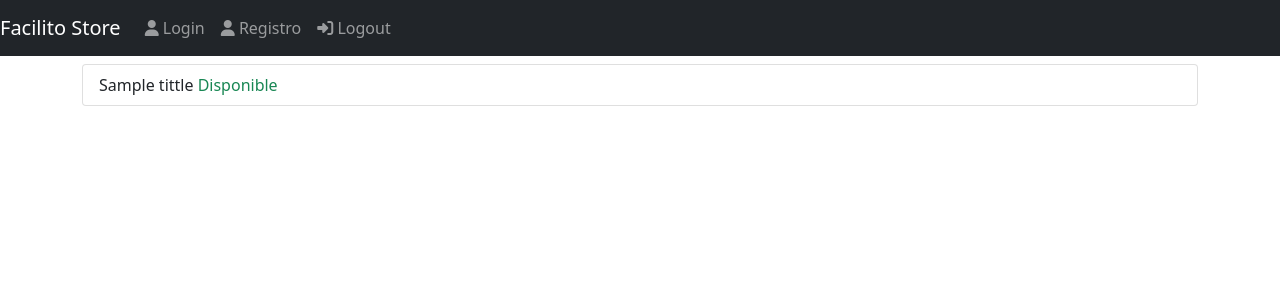
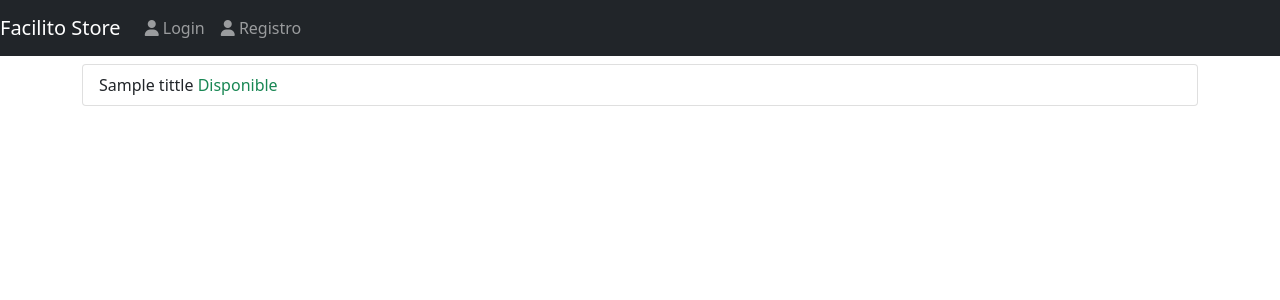
Before and after one commit to owcpirez/facilito_store, a Django app: template templates/index.html in a window 1280 px wide. Shown: the top 300 px of the page. Run offline with Django 3.2, Linux system fonts and the light colour scheme; the template is opened without the code that fills it: most values are stand-ins (such as "Sample title", 1, 10 or a date in 2020); some libraries are stand-ins or nearby versions.

Commit message:
Facilito Store

```diff
--- a/templates/navbar.html
+++ b/templates/navbar.html
@@ -1,3 +1,6 @@
+{% url 'login' as login %}
+{% url 'register' as register %}
+
 <nav class="navbar navbar-expand-md bg-dark navbar-dark">
     <a href="#" class="navbar-brand">Facilito Store</a>
 
@@ -8,23 +11,27 @@
     <div id="navb" class="navbar-collapse collapse hide">
 
         <ul class="nav navbar-nav ml-auto">
+
+            {% if user.is_authenticated %}
                 <li class="navbar-item">
-                <a href="#" class="nav-link">
+                    <a href="{% url 'logout' %}" class="nav-link">
+                        <span class="fas fa-sign-in-alt"></span>
+                        Logout</a>
+                </li>
+            {% else %}
+                <li class="navbar-item {% if request.path == login %}active{% endif %}">
+                    <a href="{{ login }}" class="nav-link">
                         <span class="fas fa-user"></span>
                         Login</a>
                 </li>
 
-            <li class="navbar-item">
-                <a href="#" class="nav-link">
+                 <li class="navbar-item {% if request.path == register %}active{% endif %}">
+                    <a href="{{ register }}" class="nav-link">
                         <span class="fas fa-user"></span>
                         Registro</a>
                 </li>
+            {% endif %}
 
-            <li class="navbar-item">
-                <a href="#" class="nav-link">
-                    <span class="fas fa-sign-in-alt"></span>
-                    Logout</a>
-            </li>
         </ul>
 
     </div>
```
Also changed, not shown: db.sqlite3. Lines whose indentation alone changed are shown as unchanged.
